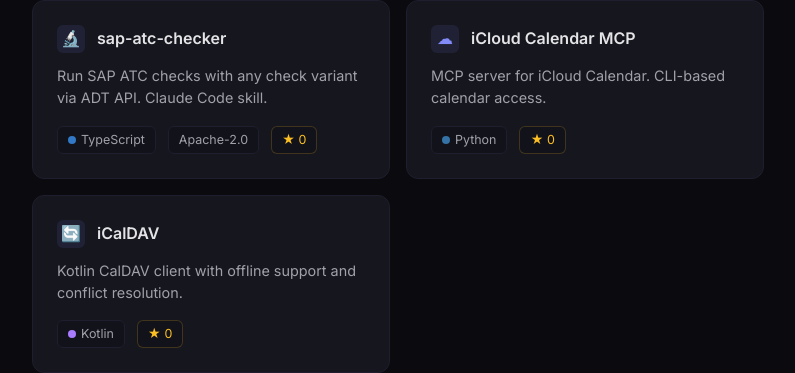
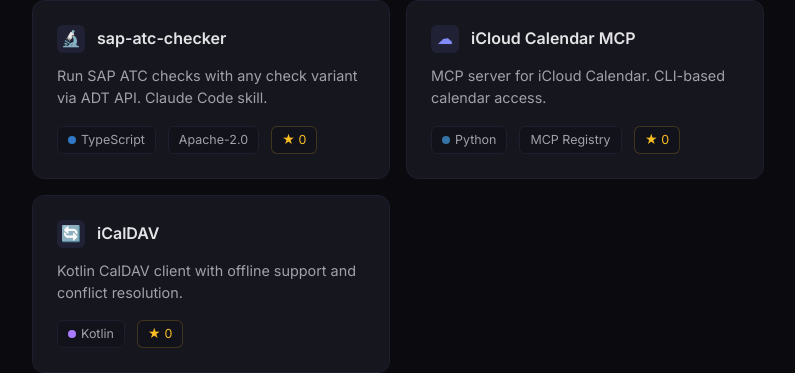
Before and after one commit to openkash/openkash.github.io, a Jekyll site: the page built from index.html, in a window 1280 px wide. Shown: the part 539-912 px from the top of the page, without its empty margins (242-1037 px from the left). Built offline with Jekyll 4.4.1, drawn with Linux system fonts in a browser that asks for light colours; comment, search, counter and statistics services are not loaded.

Commit message:
Add MCP Registry badge to iCloud Calendar MCP card

```diff
--- a/index.html
+++ b/index.html
@@ -72,6 +72,7 @@ layout: default
         <p class="card__desc">MCP server for iCloud Calendar. CLI-based calendar access.</p>
         <div class="card__meta">
           <span class="tag tag--lang tag--python">Python</span>
+          <span class="tag">MCP Registry</span>
           <span class="tag tag--stars" hidden>&#9733; 0</span>
         </div>
       </a>
```
